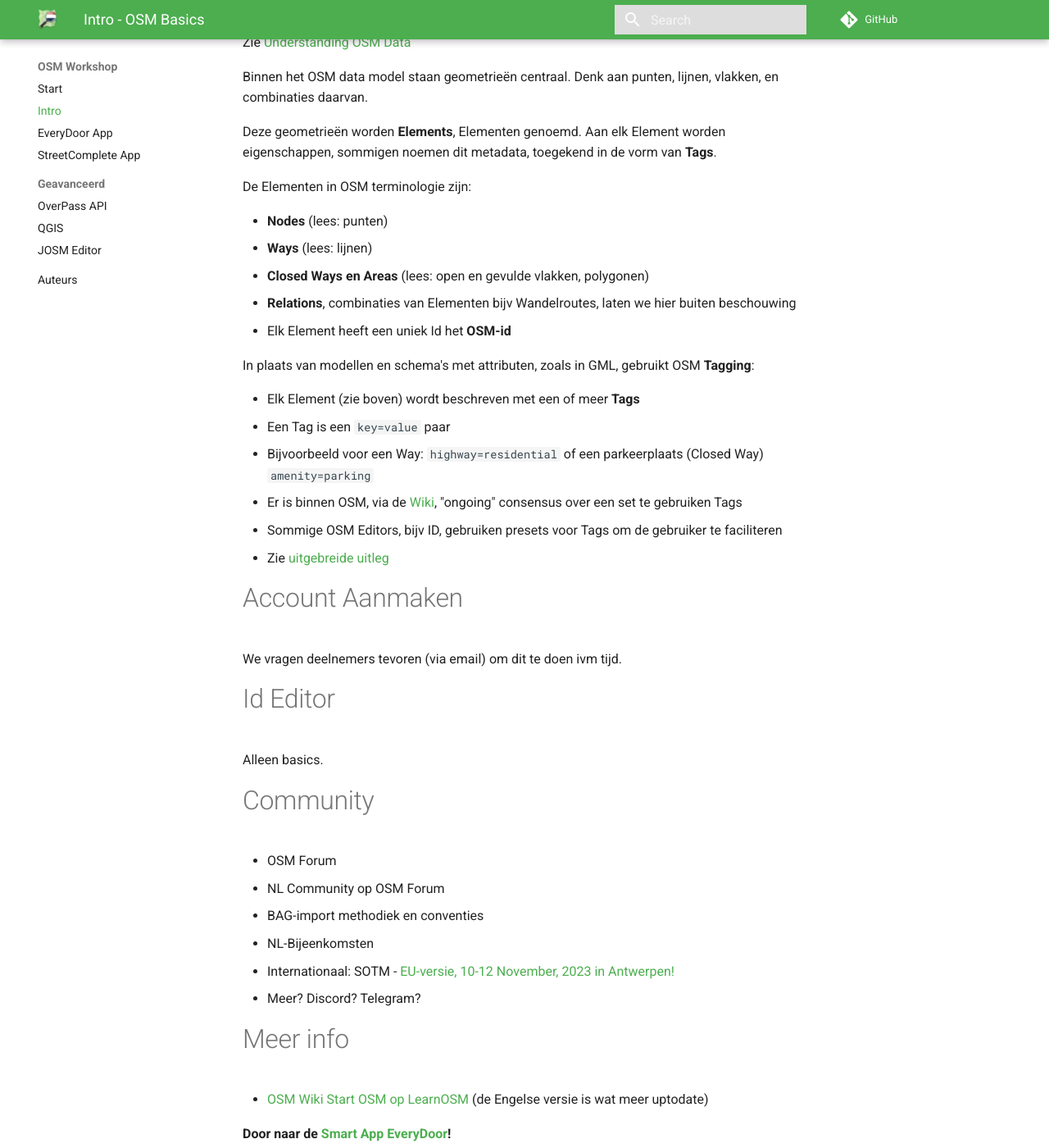
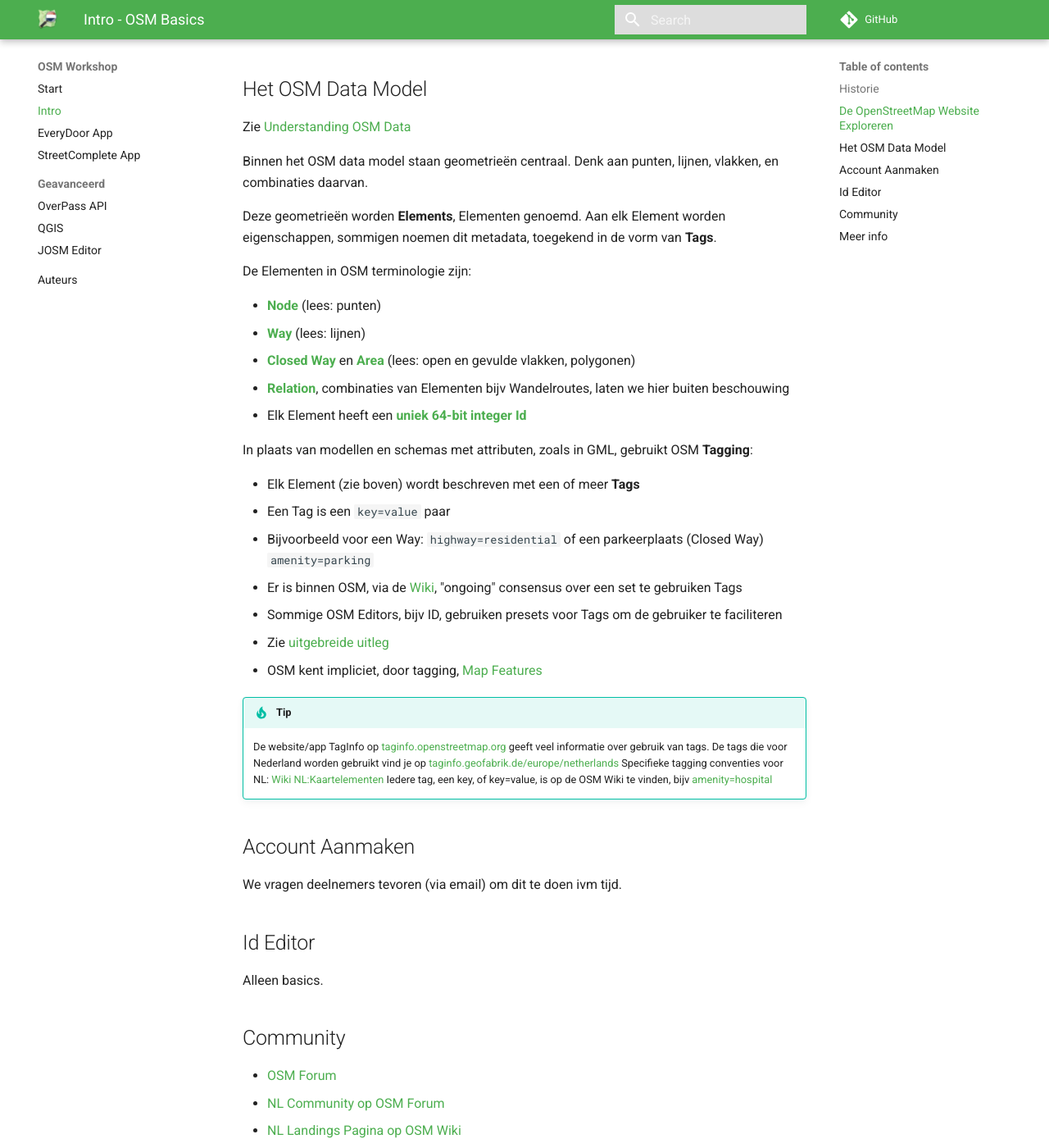
Before and after one commit to osgeonl/osmws.osgeo.nl, an MkDocs documentation site: the page built from docs/src/intro.md, in a window 1280 px wide and 1400 px high, scrolled down 387 px. Shown: the whole window at 82% size. Built offline with MkDocs 1.6.1 and Material for MkDocs 9.7.7, drawn with Linux system fonts in a browser that asks for light colours; comment, search, counter and statistics services are not loaded; some of the changed text lies outside the part shown.

Commit message:
nog meer content en links

```diff
--- a/docs/src/advanced/josm.md
+++ b/docs/src/advanced/josm.md
@@ -2,6 +2,8 @@
 title: OSM Editor - JOSM
 ---
 
-# Installeren
+# JOSM Editor
 
-...
+## Installeren
+
+(TODO)
--- a/docs/src/intro.md
+++ b/docs/src/intro.md
@@ -2,15 +2,19 @@
 title: Intro - OSM Basics
 ---
 
-# Historie
+# OSM Basics
+
+Hierin leggen we de basis principes van OSM uit.
+
+## Historie
 
 [History_of_OpenStreetMap](https://wiki.openstreetmap.org/wiki/History_of_OpenStreetMap)
 
-# De OpenStreetMap Website Exploreren
+## De OpenStreetMap Website Exploreren
 
 [Start OSM op LearnOSM](https://learnosm.org/nl_NL/beginner/start-osm/)
 
-# Het OSM Data Model
+## Het OSM Data Model
 
 Zie [Understanding OSM Data](https://wiki.openstreetmap.org/wiki/Beginners_Guide_1.3)
 
@@ -24,13 +28,13 @@
 
 De Elementen in OSM terminologie zijn:
 
-* **Nodes** (lees: punten)
-* **Ways** (lees: lijnen)
-* **Closed Ways en Areas** (lees: open en gevulde vlakken, polygonen)
-* **Relations**, combinaties van Elementen bijv Wandelroutes, laten we hier buiten beschouwing
-* Elk Element heeft een uniek Id het **OSM-id**
+* **[Node](https://wiki.openstreetmap.org/wiki/Node)** (lees: punten)
+* **[Way](https://wiki.openstreetmap.org/wiki/Way)** (lees: lijnen)
+* **[Closed Way](https://wiki.openstreetmap.org/wiki/Way#Closed_way)** en **[Area](https://wiki.openstreetmap.org/wiki/Way#Area)** (lees: open en gevulde vlakken, polygonen)
+* **[Relation](https://wiki.openstreetmap.org/wiki/Relation)**, combinaties van Elementen bijv Wandelroutes, laten we hier buiten beschouwing
+* Elk Element heeft een **[uniek 64-bit integer Id](https://wiki.openstreetmap.org/wiki/64-bit_Identifiers)**
 
-In plaats van modellen en schema's met attributen,
+In plaats van modellen en schemas met attributen,
 zoals in GML, gebruikt OSM **Tagging**:
 
 * Elk Element (zie boven) wordt beschreven met een of meer **Tags**
@@ -39,27 +43,40 @@
 * Er is binnen OSM, via de [Wiki](https://wiki.openstreetmap.org/wiki/Tags), "ongoing" consensus over een set te gebruiken Tags
 * Sommige OSM Editors, bijv ID, gebruiken presets voor Tags om de gebruiker te faciliteren
 * Zie [uitgebreide uitleg](https://wiki.openstreetmap.org/wiki/Tags)
+* OSM kent impliciet, door tagging, [Map Features](https://wiki.openstreetmap.org/wiki/Map_features)
 
-# Account Aanmaken
+!!! tip
+
+    De website/app TagInfo op [taginfo.openstreetmap.org](https://taginfo.openstreetmap.org/) geeft veel informatie over gebruik van tags.
+    De tags die voor Nederland worden gebruikt vind je op [taginfo.geofabrik.de/europe/netherlands](https://taginfo.geofabrik.de/europe/netherlands)
+    Specifieke tagging conventies voor NL: [Wiki NL:Kaartelementen](https://wiki.openstreetmap.org/wiki/NL:Kaartelementen)
+    Iedere tag, een key, of key=value, is op de OSM Wiki te vinden, bijv [amenity=hospital](https://wiki.openstreetmap.org/wiki/Tag:amenity%3Dhospital)
+
+## Account Aanmaken
 
 We vragen deelnemers tevoren (via email) om dit te doen ivm tijd.
 
-# Id Editor
+## Id Editor
 
 Alleen basics.
 
-# Community
+## Community
 
-* OSM Forum
-* NL Community op OSM Forum
+* [OSM Forum](https://community.openstreetmap.org)
+* [NL Community op OSM Forum](https://community.openstreetmap.org/c/communities/nl/43)
+* [NL Landings Pagina op OSM Wiki](https://wiki.openstreetmap.org/wiki/NL:Nederland)
 * BAG-import methodiek en conventies
 * NL-Bijeenkomsten
 * Internationaal: SOTM - [EU-versie, 10-12 November, 2023 in Antwerpen!](https://stateofthemap.eu/)
-* Meer? Discord? Telegram?
+* Meer? Discord? NL Telegram groep?
 
-# Meer info
+!!! tip
+
+    Met je OSM Account heb je automatisch toegang tot het OSM Forum.
+
+## Meer info
 
 * [OSM Wiki](https://wiki.openstreetmap.org/)
-  [Start OSM op LearnOSM](https://learnosm.org/nl_NL/beginner/start-osm/) (de Engelse versie is wat meer uptodate)
+* [Start OSM op LearnOSM](https://learnosm.org/nl_NL/beginner/start-osm/) (de Engelse versie is wat meer uptodate)
 
 **Door naar de [Smart App EveryDoor](apps/everydoor.md)!**
```
Also changed, not shown: docs/src/advanced/overpass-api.md (+3 -1 lines), docs/src/advanced/qgis.md (+4 -2 lines), docs/src/apps/everydoor.md (+5 -3 lines), docs/src/apps/streetcomplete.md (+3 -1 lines).
